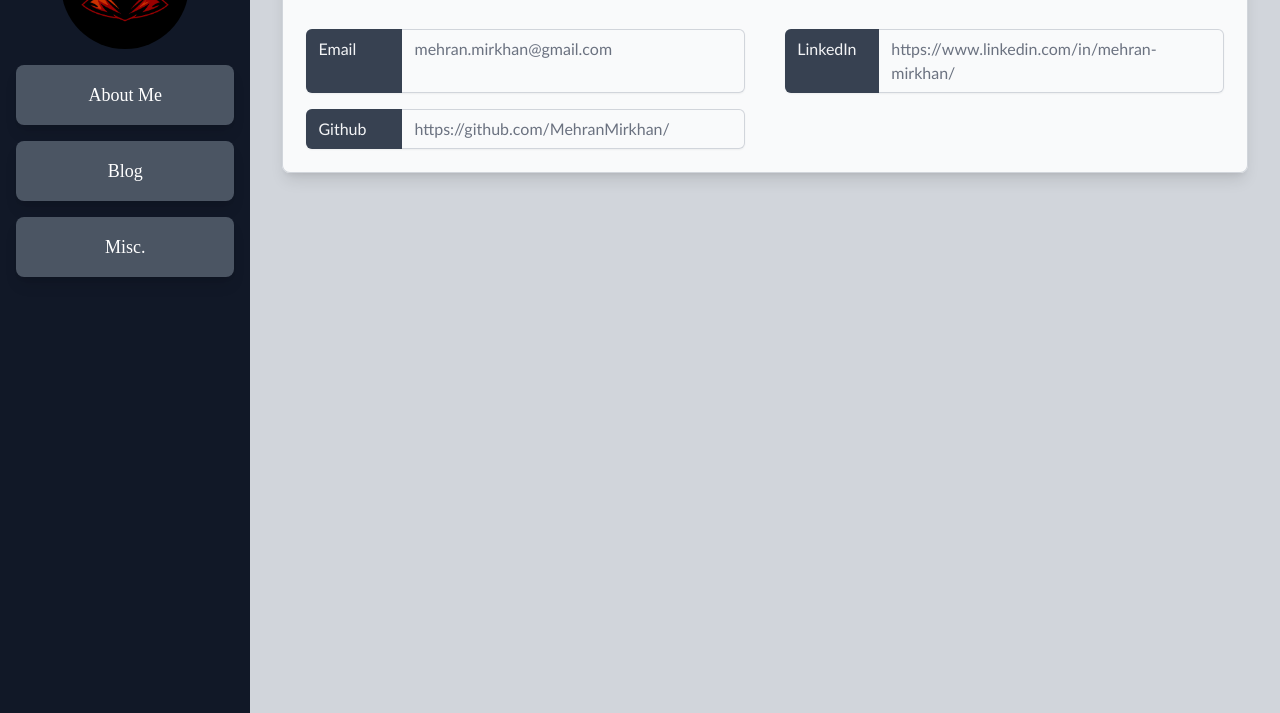
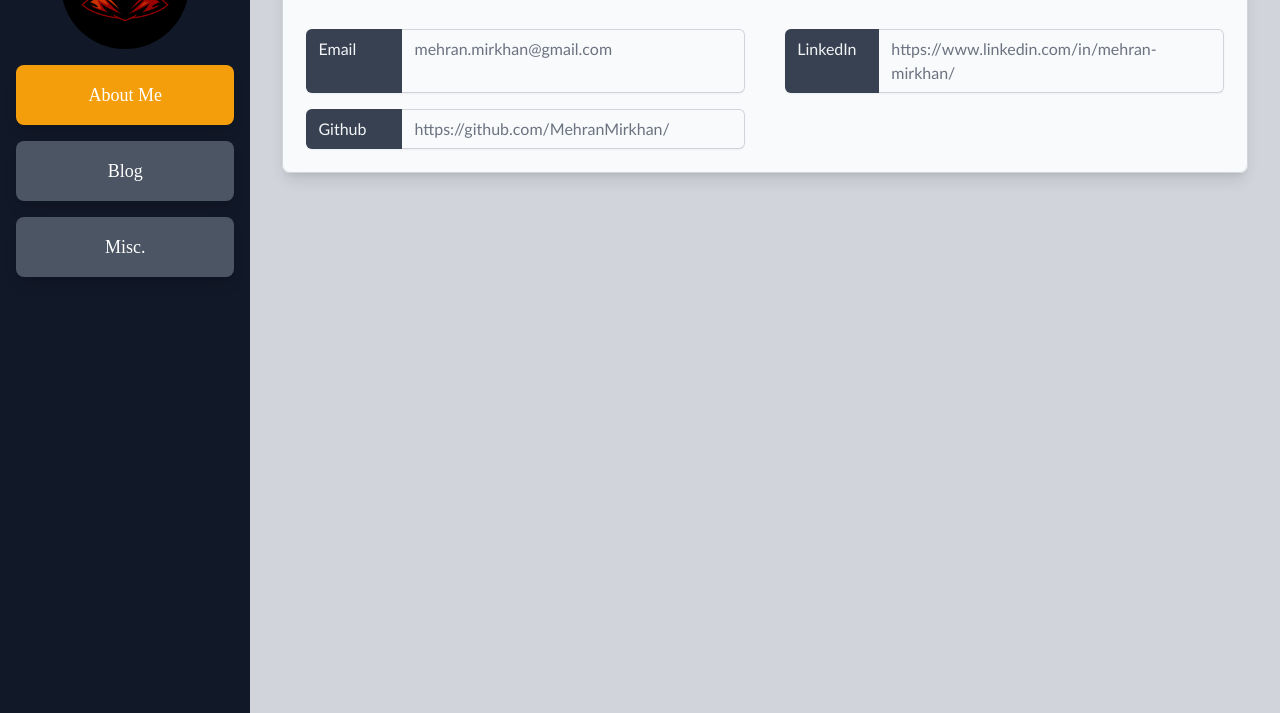
Before and after one commit to MehranMirkhan/mehranmirkhan.github.io, a Gatsby site: page / in a window 1280 px wide. Shown: the part 87-800 px from the top of the page. Built offline with nearby package versions, Linux system fonts and the light colour scheme; Gatsby itself is replaced by a stand-in of ours.

Commit message:
nav item activation

```diff
--- a/src/components/Layout.tsx
+++ b/src/components/Layout.tsx
@@ -17,16 +17,23 @@ namespace Layout {
       <img src={avatar} />
     </div>
   );
-  export const SidebarItem = ({ children, href = "#" }: any) => (
+  export const SidebarItem = ({ children, href = "#" }: any) => {
+    const isActive =
+      window.location.pathname === href ||
+      window.location.pathname === `${href}/`;
+    return (
       <li>
         <Link
           to={href}
-        className="font-copperplate text-lg flex justify-center items-center p-4 m-4 rounded-lg text-center cursor-pointer bg-gray-600 hover:bg-gray-500 text-white shadow-lg"
+          className={`font-copperplate text-lg flex justify-center items-center p-4 m-4 rounded-lg text-center cursor-pointer ${
+            isActive ? "bg-amber-500" : "bg-gray-600 hover:bg-gray-500"
+          } text-white shadow-lg`}
         >
           {children}
         </Link>
       </li>
     );
+  };
   export const Main = ({ children }: any) => (
     <main className="flex-grow px-8 py-6">{children}</main>
   );
```
Lines whose indentation alone changed are shown as unchanged.
